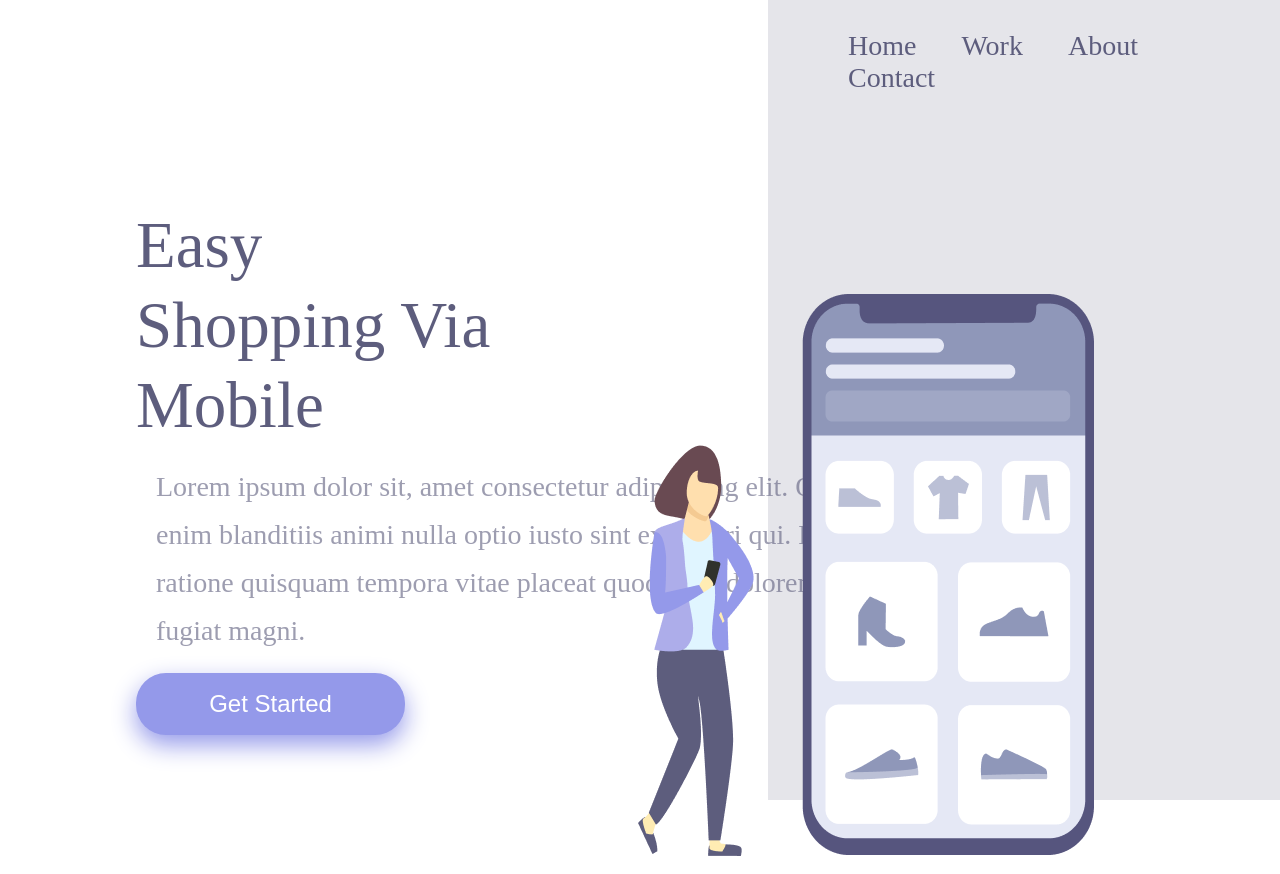
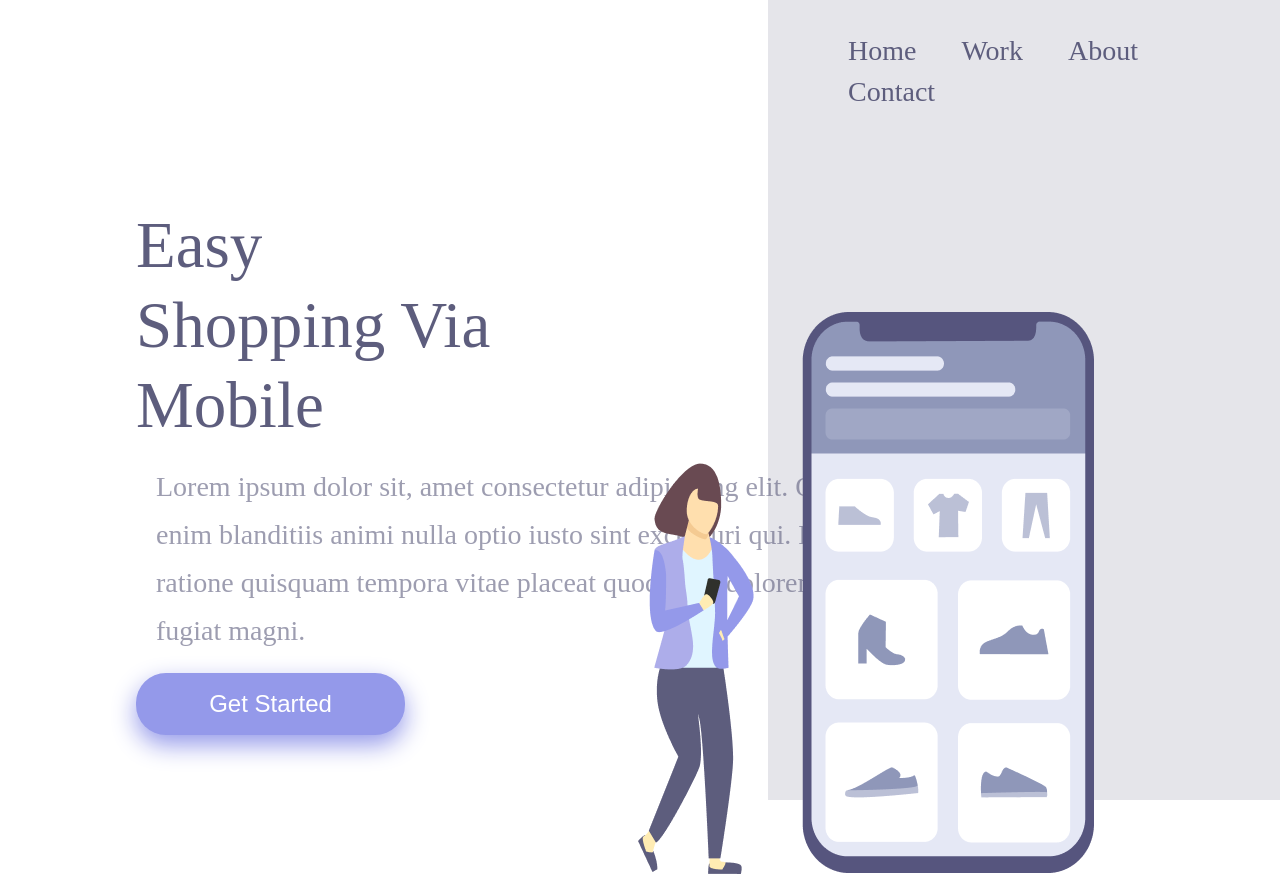
Before and after one commit to Everton-Sena19/CSS-Projeto1, a plain HTML site: page Index.html in a window 1280 px wide. Drawn offline with Linux system fonts and the light colour scheme.

Commit message:
Alteração código line-height

```diff
--- a/styles.css
+++ b/styles.css
@@ -75,7 +75,7 @@ button:active {
 
 a {
     font-size: 28px;
-    font-line:41px;
+    line-height:41px;
     color: #5d5d7d;
     margin-right: 41px;
     cursor: pointer;
```
